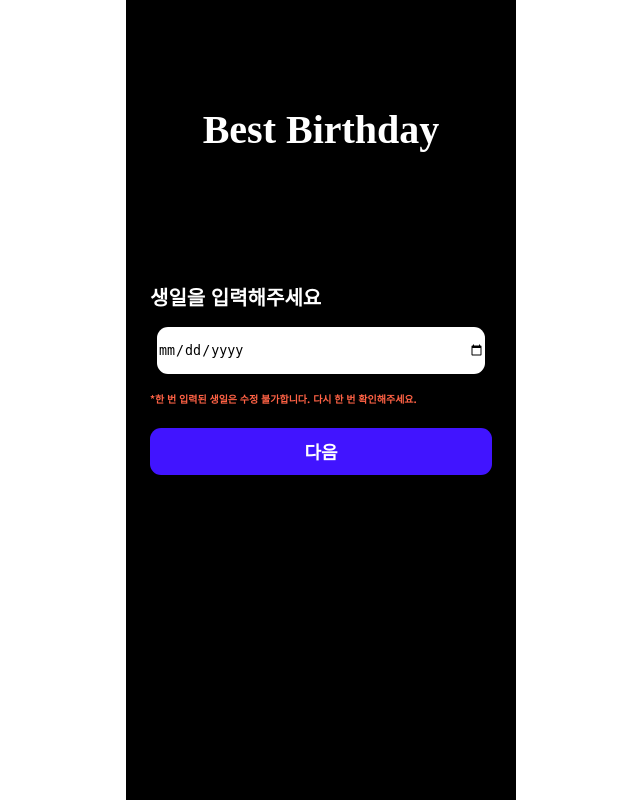
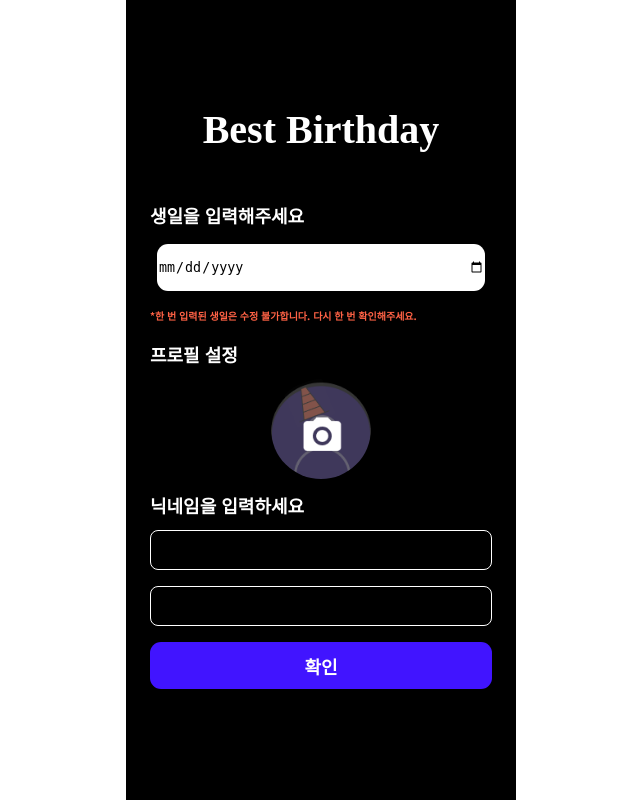
Before and after one commit to Jubroooo/BestBirthday, a Django app: page /users/login_info/ in a window 1280 px wide. Shown: the whole page, without its empty margins (319-959 px from the left). Run offline with Django 5.2, Linux system fonts and the light colour scheme; the visitor is signed in with stand-in values (Sample User, id 1); some libraries are stand-ins or nearby versions; some web fonts are replaced.

Commit message:
[Fix]login_info.html랑 nickname_profile_input.html 합치고 css 수정

```diff
--- a/server/static/css/users/login_info.css
+++ b/server/static/css/users/login_info.css
@@ -7,7 +7,7 @@
 .input_birthday{
     width: 100%; /* 입력 필드 너비를 부모 요소의 100%로 설정 */
     align-self: flex-start;
-    margin-top: 40%;
+    margin-top: 7vh;
     text-align: left;
 }
 .check_bday{
@@ -24,3 +24,75 @@
     border: none;
     margin: 2rem 0 2rem 0;
 }
+
+.xmark-icon  {
+    text-align: right;
+}
+
+.xmark-icon .fa-xmark {
+    font-size: 2rem;
+}
+.profile-for-center{
+    display: block;
+    margin-left: auto;
+    margin-right: auto;
+    cursor: pointer;
+}
+
+.logo{
+    display: block;
+    margin-left: auto;
+    margin-right: auto;
+}
+.nickname-input{
+    width: 100%;
+    height: 4.7rem;
+    border: none;
+    cursor: pointer;
+    font-weight: bold;
+    border-radius: 1.1rem;
+    background-color: gray;
+}
+.nickname_img_wrapper{
+    display: flex;
+    flex-direction: column;
+    gap:var(--gutter16);
+}
+#profile-upload{
+    display: none;
+}
+/* 미리보기 프로필 출력형태 */
+.input-profile-img {
+    width: 100px;  /* 이미지의 너비 */
+    height: 100px; /* 이미지의 높이 */
+    border-radius: 50%; /* 이미지를 원형으로 만들기 */
+    object-fit: cover; /* 이미지 비율 유지하면서 영역 채우기 */
+}
+input[type="text"],
+textarea {
+    width: 100%; /* Adjust width as needed */
+    padding: 0 10px;
+    background-color: transparent;
+    border: none;
+    border-bottom: 1px solid #ffffff;
+    box-sizing: border-box; /* Include padding and border in element's total width and height */
+    color:white;
+    font-family: 'Noto Sans', sans-serif;
+    font-weight: initial;
+    font-size: 16px;
+    outline: none;
+    resize: none;
+  }
+.add-nickname{
+    height: 5vh;
+    border-radius: var(--gutter8);
+    background-color: var(--BB_color_white);
+    background-color: transparent;
+    padding: 10px;
+    color: #ffffff;
+    padding: 10px 20px;
+    border: 1px solid #ffffff;
+    cursor: pointer;
+    font-family: 'Noto Sans', sans-serif;
+    font-size: 12px;
+}
--- a/server/templates/fundings/detail.html
+++ b/server/templates/fundings/detail.html
@@ -1,4 +1,4 @@
-z{% extends '../base.html' %}
+{% extends '../base.html' %}
 {% load static %}
 {% block head %}
 <link rel="stylesheet" href="{% static 'css/fundings/detail.css' %}">
@@ -36,7 +36,7 @@ z{% extends '../base.html' %}
     <div class="progress-bar">
         <div class="progress" style="width: {{progress}}%;"></div>
     </div>
-    <div class="participate-num notosans-bold-16" >참여 인원</div>
+    <div class="participate-num notosans-bold-16">참여 인원<strong>{{funding.msg_count}}</strong>명</div>
     <div class="notosans-bold-16">
         <p class="detail-styles"><img  class="detial-img"src="{%static 'images/target.svg'%}"></p>
         목표 금액 {{funding.goal_price}}원
--- a/server/templates/users/login_info.html
+++ b/server/templates/users/login_info.html
@@ -8,14 +8,36 @@
     {% csrf_token %}
     <div class="input_container">
         <a href="{% url 'fundings:main' %}" class="logo unna-bold-40" > Best Birthday</a>
-        <p class="input_birthday notosans-bold-20" >생일을 입력해주세요</p>
+        <p class="input_birthday notosans-bold-18" >생일을 입력해주세요</p>
         <div class="calendar">
             <input type="date" id="birthday" name="birthday" class="birthday_input">
         </div>
         <p class="notosans-bold-10 check_bday"  >*한 번 입력된 생일은 수정 불가합니다. 다시 한 번 확인해주세요.</p>
+    </div>
+    <div class="nickname_img_wrapper">
+        <p class="notosans-bold-18">프로필 설정</p>
+        <label for="profile-upload" class="profile-for-center">
+            <img class="input-profile-img"src="{% static 'images/default_profile.png' %}">
+            <input id="profile-upload" type="file" name="profile" onchange="loadFile(event)">
+        </label>
+        <p class="notosans-bold-18">닉네임을 입력하세요</p>
+        <textarea class="add-nickname" name="nickname"></textarea>
+        <textarea class="add-nickname" name="name"></textarea>
         <button class="div-btn" type="submit">
-            <p class="notosans-bold-18" >다음</p>
+            <p class="notosans-bold-18" >확인</p>
         </button>
     </div>
 </form>
 {% endblock content %}
+<!-- 사진 첨부 후 미리보기 위해 자바스크립트 사용 -->
+{% block script %}
+<script>
+    var loadFile = function(event) {
+        var output = document.querySelector('.input-profile-img');
+        output.src = URL.createObjectURL(event.target.files[0]);
+        output.onload = function() {
+            URL.revokeObjectURL(output.src); // 메모리에서 이미지 URL을 제거
+        }
+    };
+</script>
+{% endblock script %}
```
